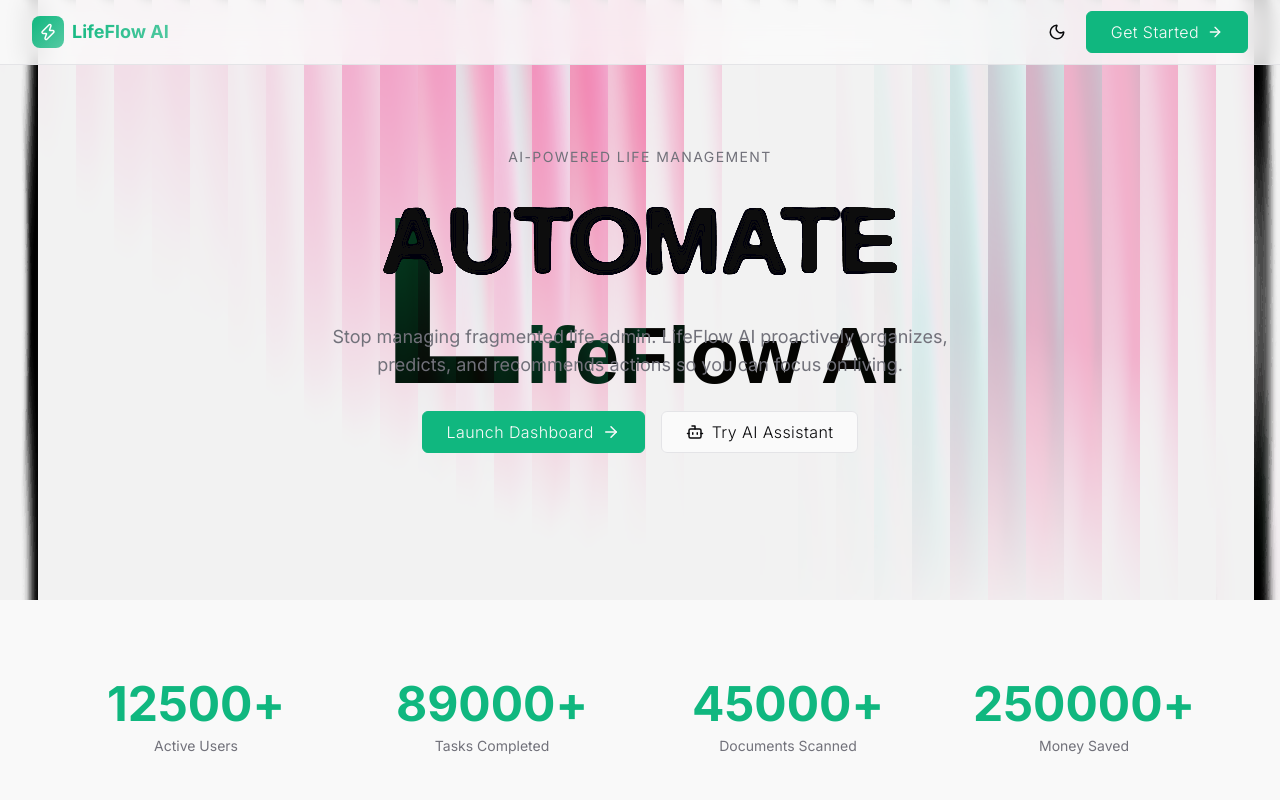
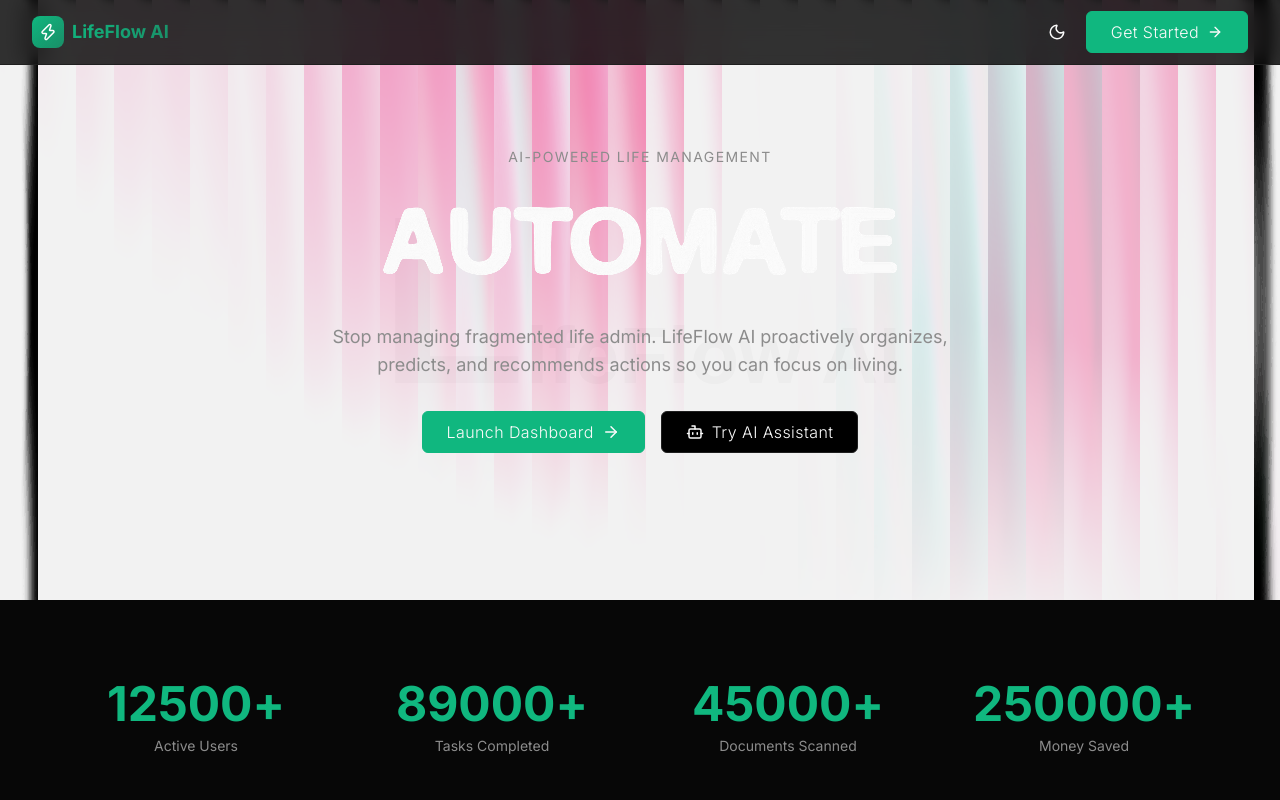
Before and after one commit to Tusharkhadde/LifeFlow, a Next.js app: page / in a window 1280 px wide. Shown: the top 800 px of the page. Built offline with nearby package versions, Linux system fonts and the light colour scheme.

Commit message:
refactor: switch to dark-only theme with updated color palette

```diff
--- a/src/app/globals.css
+++ b/src/app/globals.css
@@ -4,48 +4,26 @@
 
 @layer base {
   :root {
-    --background: 0 0% 98%;
-    --foreground: 240 10% 3.9%;
-    --card: 0 0% 100%;
-    --card-foreground: 240 10% 3.9%;
-    --popover: 0 0% 100%;
-    --popover-foreground: 240 10% 3.9%;
-    --primary: 160 84% 39%;
-    --primary-foreground: 0 0% 98%;
-    --secondary: 240 4.8% 95.9%;
-    --secondary-foreground: 240 5.9% 10%;
-    --muted: 240 4.8% 95.9%;
-    --muted-foreground: 240 3.8% 46.1%;
-    --accent: 240 4.8% 95.9%;
-    --accent-foreground: 240 5.9% 10%;
-    --destructive: 0 84.2% 60.2%;
-    --destructive-foreground: 0 0% 98%;
-    --border: 240 5.9% 90%;
-    --input: 240 5.9% 90%;
-    --ring: 160 84% 39%;
-    --radius: 0.5rem;
-  }
-
-  .dark {
-    --background: 240 10% 3.9%;
+    --background: 0 0% 0%;
     --foreground: 0 0% 98%;
-    --card: 240 10% 3.9%;
+    --card: 0 0% 3%;
     --card-foreground: 0 0% 98%;
-    --popover: 240 10% 3.9%;
+    --popover: 0 0% 3%;
     --popover-foreground: 0 0% 98%;
     --primary: 160 84% 39%;
     --primary-foreground: 0 0% 98%;
-    --secondary: 240 3.7% 15.9%;
+    --secondary: 0 0% 9%;
     --secondary-foreground: 0 0% 98%;
-    --muted: 240 3.7% 15.9%;
-    --muted-foreground: 240 5% 64.9%;
-    --accent: 240 3.7% 15.9%;
+    --muted: 0 0% 9%;
+    --muted-foreground: 0 0% 55%;
+    --accent: 0 0% 9%;
     --accent-foreground: 0 0% 98%;
     --destructive: 0 62.8% 30.6%;
     --destructive-foreground: 0 0% 98%;
-    --border: 240 3.7% 15.9%;
-    --input: 240 3.7% 15.9%;
+    --border: 0 0% 12%;
+    --input: 0 0% 12%;
     --ring: 160 84% 39%;
+    --radius: 0.5rem;
   }
 }
 
```
